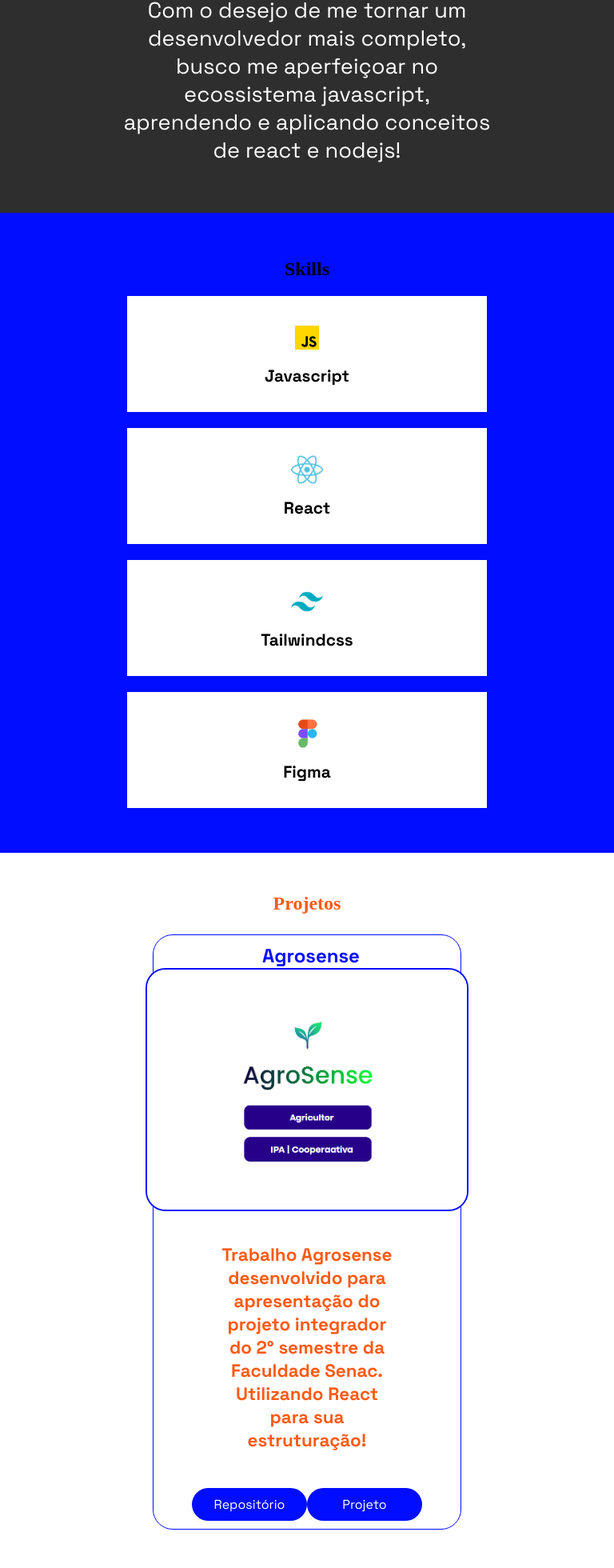
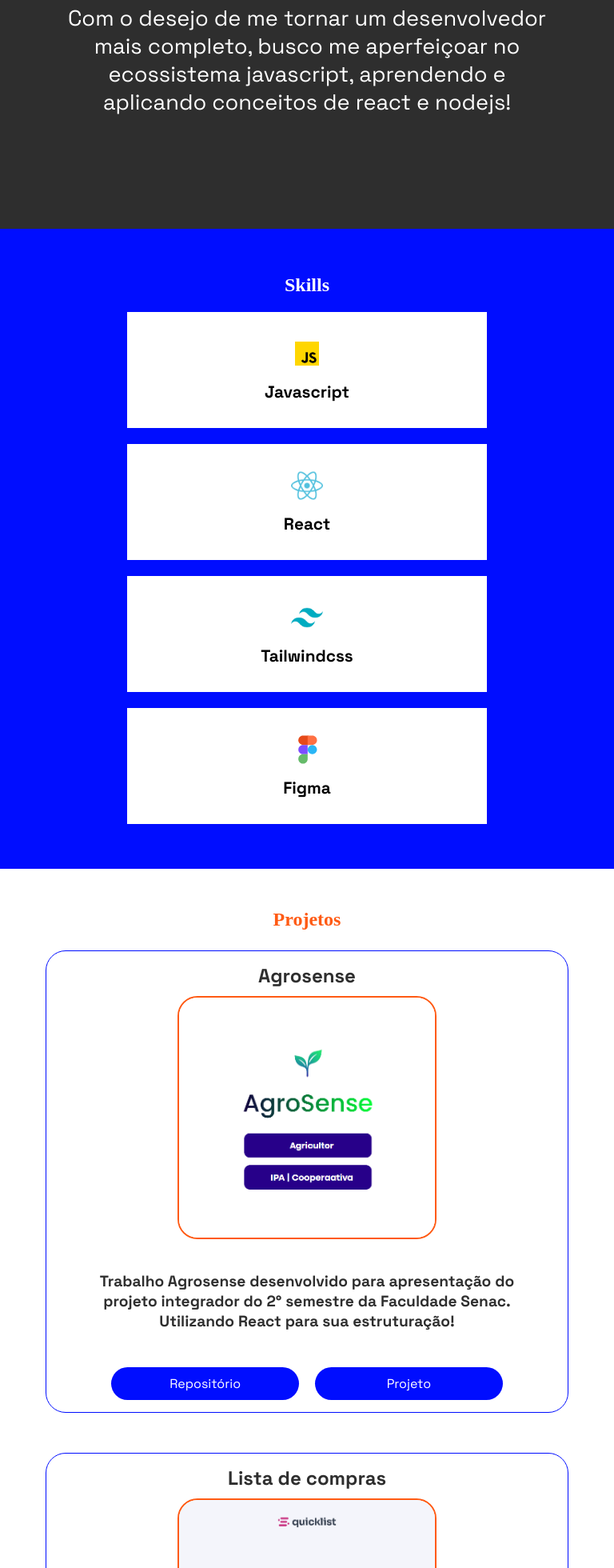
Before and after one commit to lucassantDev/portfolio-25-26, a React (Vite) app in the folder portfolio-react/: page / in a window 768 px wide. Shown: the part 1494-3454 px from the top of the page at 80% size. Built offline with nearby package versions, Linux system fonts and the light colour scheme; a web font is replaced by a local one.

Commit message:
style: responsividade do projeto

```diff
--- a/portfolio-react/src/style/AboutMe.css
+++ b/portfolio-react/src/style/AboutMe.css
@@ -1,3 +1,4 @@
+
 .section-aboutme{
     width: 100%;
     height: 100vh;
@@ -29,6 +30,16 @@
     }
 }
 
+@media screen and (min-width: 491px) and (max-width: 1000px) {
+    .section-aboutme{
+        padding-block: 10px;
+    }
+
+    .aboutme-p{
+        width: 80%;
+    }
+}
+
 @media screen and (min-width: 1600px) and (max-width: 1920px) {
     .section-aboutme{
         height: 110vh;
--- a/portfolio-react/src/style/FirstSection.css
+++ b/portfolio-react/src/style/FirstSection.css
@@ -110,15 +110,12 @@ img{
         border: none;
     }
 
-    .linkedin-button{
-        background-color: #0A66C2;
-        color: #FFF;
+    .linkedin-button, .github-button{
+        border: 2px solid var(--color05);
+        background-color: #FFF;
+        color: #063869;
     }
 
-    .github-button{
-        background-color: #24292F;
-        color: #FFF;
-    }
 }
 
 @media screen and (min-width: 1600px) and (max-width: 1920px) {
--- a/portfolio-react/src/style/Projects.css
+++ b/portfolio-react/src/style/Projects.css
@@ -56,7 +56,6 @@ h2{
     gap: 10px;
 }
 
-
 .button-acess-projects{
     width: 75%;
     max-width: 1400px;
@@ -94,14 +93,14 @@ h2{
 .imageMap{
     width: 400px;
     height: 300px;
-    border: 2px solid var(--color01);
+    border: 2px solid var(--color00);
     border-radius: 25px;
 }
 
 .displayMap{
     width: 50%;
     height: fit-content;
-    border: 1.5px solid var(--color01);
+    border: 1.5px solid var(--color00);
     border-radius: 25px;
 
     display: flex;
@@ -109,16 +108,21 @@ h2{
     align-items: center;
     flex-direction: column;
 
-    padding-block: 10px;
+    padding-block: 25px;
     margin: 25px 0 25px 0;
 }
 
 .displayMap h3{
     font-size: 1.4rem;
-    color: var(--color00);
+    color: var(--color05);
     text-align: center;
     width: 60%;
     margin: -10px 0 20px 0;
+}
+
+.displayMap h2{
+    margin: 0 0 10px 0;
+    color: var(--color05);
 }
 
 @media screen and (min-width: 320px) and (max-width: 490px) {
@@ -165,6 +169,35 @@ h2{
     }
 }
 
+@media screen and (min-width: 491px) and (max-width: 1000px) {
+    .imageMap{
+        width: 320px;
+        height: 300px;
+    }
+
+    .displayMap{
+        width: 85%;
+        height: fit-content;
+        border: 1.5px solid var(--color01);
+        border-radius: 25px;
+
+        padding-block: 15px;
+        margin: 25px 0 25px 0;
+    }
+
+    .displayMap h3{
+        font-size: 1.2rem;
+        width: 80%;
+    }
+
+    .button-acess-projects{
+       gap: 20px;
+    }
+    .button-acess-projects a{
+       width: 60%;
+    }
+}
+
 @media screen and (min-width: 1600px) and (max-width: 1920px) {
     h1{
         font-size: 4rem;
--- a/portfolio-react/src/style/Skills.css
+++ b/portfolio-react/src/style/Skills.css
@@ -9,10 +9,9 @@
 }
 
 .section-skills h1{
-    color: var(--color03);
+    color: #FFFFFF;
     margin: 10px 0 0 0 ;
     font-family: var(--fontTitle);
-
 }
 
 .div-stack{
@@ -64,7 +63,7 @@
 
 }
 
-@media screen and (min-width: 1600px) and (max-width: 1920px) {
+@media screen and (min-width: 1200px) and (max-width: 1920px) {
      .section-skills h1{
         font-size: 4rem;
     }
```
